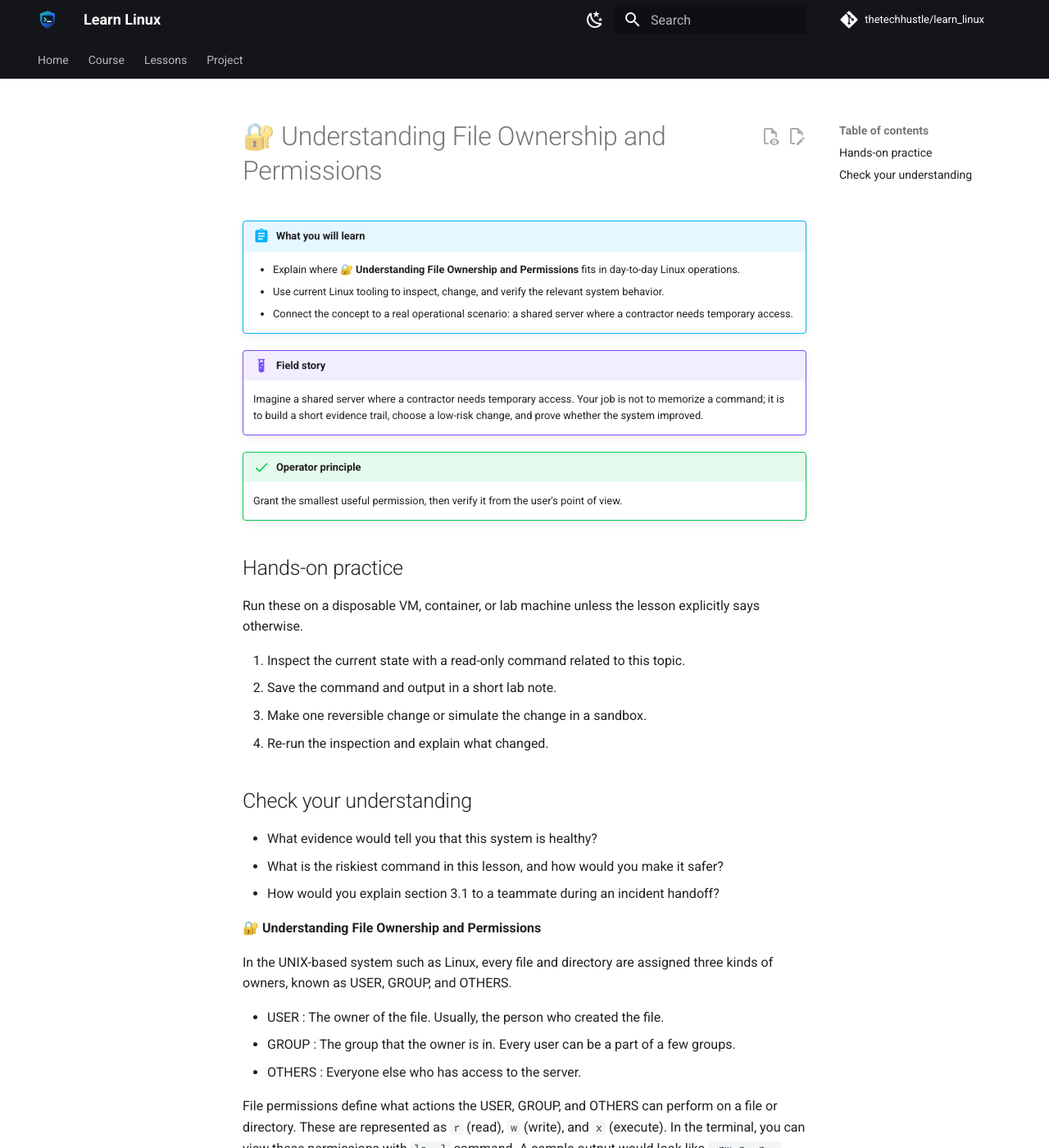
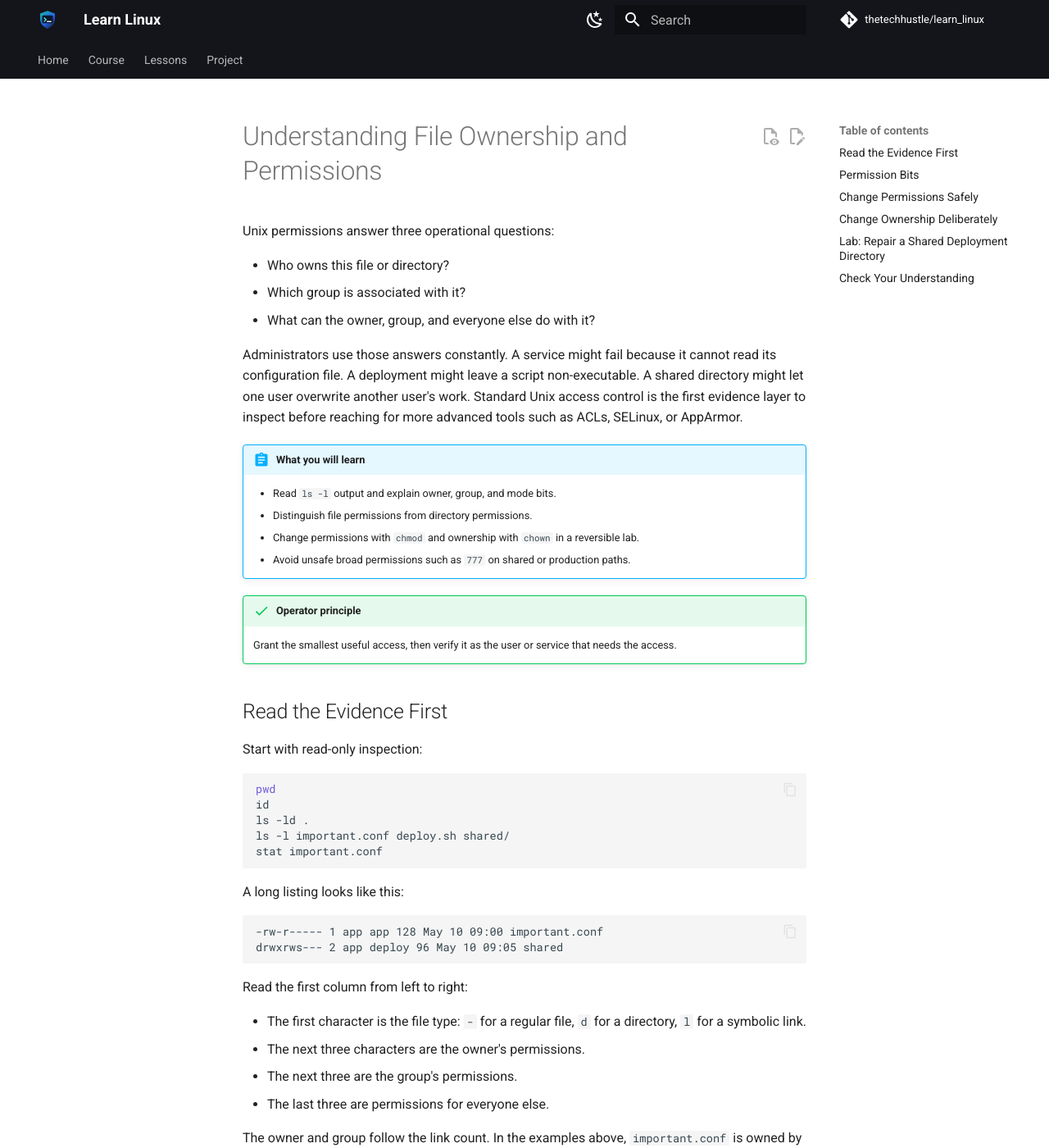
Before and after one commit to thetechhustle/learn_linux, an MkDocs documentation site: the page built from docs/lessons/03_access_control_and_rootly_powers/03.1_standard_unix_access_control.md, in a window 1280 px wide and 1400 px high. Shown: the whole window at 82% size. Built offline with MkDocs 1.6.1 and Material for MkDocs 9.7.7, drawn with Linux system fonts in a browser that asks for light colours; comment, search, counter and statistics services are not loaded; some of the changed text lies outside the part shown.

Commit message:
Improve Chapter 03 Unix permissions lesson (#15)
Co-authored-by: Jules Ai <jules@Juless-Air.ts.net lan>

````diff
--- a/docs/lessons/03_access_control_and_rootly_powers/03.1_standard_unix_access_control.md
+++ b/docs/lessons/03_access_control_and_rootly_powers/03.1_standard_unix_access_control.md
@@ -1,87 +1,202 @@
-# 🔐 Understanding File Ownership and Permissions
+# Understanding File Ownership and Permissions
 
+Unix permissions answer three operational questions:
 
+- Who owns this file or directory?
+- Which group is associated with it?
+- What can the owner, group, and everyone else do with it?
+
+Administrators use those answers constantly. A service might fail because it cannot
+read its configuration file. A deployment might leave a script non-executable. A
+shared directory might let one user overwrite another user's work. Standard Unix
+access control is the first evidence layer to inspect before reaching for more
+advanced tools such as ACLs, SELinux, or AppArmor.
 
 !!! abstract "What you will learn"
-    - Explain where **🔐 Understanding File Ownership and Permissions** fits in day-to-day Linux operations.
-    - Use current Linux tooling to inspect, change, and verify the relevant system behavior.
-    - Connect the concept to a real operational scenario: a shared server where a contractor needs temporary access.
-
-!!! example "Field story"
-    Imagine a shared server where a contractor needs temporary access. Your job is not to memorize a command; it is to build a short evidence trail, choose a low-risk change, and prove whether the system improved.
+    - Read `ls -l` output and explain owner, group, and mode bits.
+    - Distinguish file permissions from directory permissions.
+    - Change permissions with `chmod` and ownership with `chown` in a reversible lab.
+    - Avoid unsafe broad permissions such as `777` on shared or production paths.
 
 !!! success "Operator principle"
-    Grant the smallest useful permission, then verify it from the user's point of view.
+    Grant the smallest useful access, then verify it as the user or service that
+    needs the access.
 
-## Hands-on practice
+## Read the Evidence First
 
-Run these on a disposable VM, container, or lab machine unless the lesson explicitly says otherwise.
+Start with read-only inspection:
 
-1. Inspect the current state with a read-only command related to this topic.
-2. Save the command and output in a short lab note.
-3. Make one reversible change or simulate the change in a sandbox.
-4. Re-run the inspection and explain what changed.
-
-## Check your understanding
-
-- What evidence would tell you that this system is healthy?
-- What is the riskiest command in this lesson, and how would you make it safer?
-- How would you explain section 3.1 to a teammate during an incident handoff?
-
-
-**🔐 Understanding File Ownership and Permissions**
-
-In the UNIX-based system such as Linux, every file and directory are assigned three kinds of owners, known as USER, GROUP, and OTHERS.
-
-- USER : The owner of the file. Usually, the person who created the file.
-- GROUP : The group that the owner is in. Every user can be a part of a few groups.
-- OTHERS : Everyone else who has access to the server.
-
-File permissions define what actions the USER, GROUP, and OTHERS can perform on a file or directory. These are represented as `r` (read), `w` (write), and `x` (execute). In the terminal, you can view these permissions with `ls -l` command. A sample output would look like `-rw-r--r--`.
-
-**🔑 The Meaning of Symbols and Numbers**
-
-Each file or directory permission is also represented in numbers:
-
-- Read (r) : 4
-- Write (w) : 2
-- Execute (x) : 1
-- No Permission : 0
-
-It means a permission of `-rw-r--r--` can also be represented as `644`. The first 6 grants the USER read and write permissions, the 4 grants the GROUP read permission, and the last 4 allows OTHERS to read the file.
-
-**🏹 Changing File Permissions**
-
-The `chmod` command is used for changing permissions. By using `chmod`, you can change the permissions for USER(owner), GROUP, and OTHERS.
-
-For example, if we want to give execute permissions to the USER, we can use the command[^1^]:
-
-```
-chmod u+x filename
+```bash
+pwd
+id
+ls -ld .
+ls -l important.conf deploy.sh shared/
+stat important.conf
 ```
 
-You may also set the permissions in numeric form. Giving all permissions to everyone can be done by[^2^]:
+A long listing looks like this:
 
-```
-chmod 777 filename
+```text
+-rw-r----- 1 app app 128 May 10 09:00 important.conf
+drwxrws--- 2 app deploy 96 May 10 09:05 shared
 ```
 
-Word of caution here: it's generally a bad practice to set `777` permissions. It allows anyone to do anything with the file and compromises the security.
+Read the first column from left to right:
 
-**🛠️ Managing Ownership**
+- The first character is the file type: `-` for a regular file, `d` for a directory,
+  `l` for a symbolic link.
+- The next three characters are the owner's permissions.
+- The next three are the group's permissions.
+- The last three are permissions for everyone else.
 
-In Linux, you can also change the ownership of a file using the `chown` command[^3^]:
+The owner and group follow the link count. In the examples above, `important.conf`
+is owned by user `app` and group `app`; `shared` is owned by user `app` and group
+`deploy`.
 
-```
-sudo chown user:group filename
+## Permission Bits
+
+The basic permissions are:
+
+| Bit | File meaning | Directory meaning |
+| --- | --- | --- |
+| `r` | Read file contents | List names in the directory |
+| `w` | Modify file contents | Create, rename, or delete entries in the directory |
+| `x` | Execute the file as a program or script | Traverse the directory path |
+
+Directory execute permission is easy to underestimate. A user can have read
+permission on a file and still fail to open it if they cannot traverse one of the
+parent directories.
+
+Numeric modes add the bit values together:
+
+- `r` is `4`.
+- `w` is `2`.
+- `x` is `1`.
+
+Common modes:
+
+- `600`: owner can read and write; no one else has access.
+- `640`: owner can read and write; group can read.
+- `644`: owner can read and write; everyone can read.
+- `750`: owner has full access; group can read and traverse/execute; others have no access.
+- `755`: owner has full access; everyone can read and traverse/execute.
+
+Treat `777` as a lab-only smell. It gives every local user read, write, and execute
+access. On directories, it lets every local user create and delete entries unless
+additional controls such as the sticky bit are present.
+
+## Change Permissions Safely
+
+Prefer symbolic changes when you are making a narrow adjustment. The `chmod`
+manual is the authoritative reference for mode syntax and edge cases.[^chmod]
+
+```bash
+chmod u+x deploy.sh
+chmod g+r important.conf
+chmod o-r private-notes.txt
 ```
 
-**🚨 Remember**
+Use numeric modes when you want to set the entire mode deliberately:
 
-Managing permissions and ownership is a critical part of maintaining system security. Being aware of who has what level of access can help in reducing potential attack vectors.
+```bash
+chmod 640 important.conf
+chmod 750 shared
+```
 
-Stay tuned for the next section where we will dive deeper into the management of root account, the lightsaber of Linux!
+After a change, inspect again:
 
-[^1^]: `chmod` manual: [https://man7.org/linux/man-pages/man1/chmod.1.html](https://man7.org/linux/man-pages/man1/chmod.1.html)
-[^2^]: `chmod` examples: [https://www.tecmint.com/chmod-command-examples-in-linux/](https://www.tecmint.com/chmod-command-examples-in-linux/)
-[^3^]: `chown` manual: [https://man7.org/linux/man-pages/man1/chown.1.html](https://man7.org/linux/man-pages/man1/chown.1.html)
+```bash
+ls -l important.conf deploy.sh
+stat important.conf
+```
+
+If the access is for a service or another user, verify from that identity when
+possible:
+
+```bash
+sudo -u app test -r important.conf
+sudo -u app test -x deploy.sh
+```
+
+`test` exits quietly. Check `$?` or combine it with a message:
+
+```bash
+sudo -u app test -r important.conf && echo "app can read"
+```
+
+## Change Ownership Deliberately
+
+Ownership changes usually require elevated privileges. The `chown` manual covers
+owner and group syntax, including recursive changes.[^chown]
+
+```bash
+sudo chown app:app important.conf
+sudo chown -R app:deploy shared/
+```
+
+Be careful with recursive ownership changes. Before using `-R`, confirm the target
+path and preview what is underneath it:
+
+```bash
+pwd
+ls -ld shared/
+find shared/ -maxdepth 2 -ls
+```
+
+Avoid broad commands from high-level directories. A mistaken recursive `chown` or
+`chmod` under `/`, `/etc`, `/var`, or a mounted data volume can break services or
+expose private data quickly.
+
+## Lab: Repair a Shared Deployment Directory
+
+Run this in a disposable VM, container, or temporary directory:
+
+```bash
+mkdir -p ~/acl-lab/shared
+cd ~/acl-lab
+printf '#!/bin/sh\necho deployed\n' > deploy.sh
+printf 'token = replace-me\n' > important.conf
+chmod 644 deploy.sh important.conf
+chmod 755 shared
+ls -l
+```
+
+Scenario: members of the `deploy` group should be able to enter `shared`, list
+its contents, and create files there. Everyone else should have no access. The
+deployment script should be executable by its owner, but the config file should
+not be world-readable.
+
+Make the smallest changes that satisfy the scenario:
+
+```bash
+chmod u+x deploy.sh
+chmod 640 important.conf
+chmod 770 shared
+```
+
+If a real `deploy` group exists in your lab, you can also test group ownership:
+
+```bash
+sudo chown :"deploy" shared
+chmod 2770 shared
+ls -ld shared
+```
+
+The leading `2` sets the setgid bit on the directory. New files created inside
+the directory inherit the directory's group, which is useful for team-owned paths.
+If your lab does not have a `deploy` group, skip the `chown` command and record
+what you would ask a teammate to create.
+
+## Check Your Understanding
+
+- In `-rwxr-x--- app deploy`, what can the owner do, what can the group do, and
+  what can everyone else do?
+- Why might a user fail to read `/srv/app/config.yml` even when that file is mode
+  `644`?
+- What is safer: `chmod 777 shared` or a group-owned directory with mode `2770`?
+  Explain why.
+- Before running `sudo chown -R app:deploy /srv/app`, what evidence should you
+  collect?
+
+[^chmod]: `chmod` manual: [https://man7.org/linux/man-pages/man1/chmod.1.html](https://man7.org/linux/man-pages/man1/chmod.1.html)
+[^chown]: `chown` manual: [https://man7.org/linux/man-pages/man1/chown.1.html](https://man7.org/linux/man-pages/man1/chown.1.html)
````
